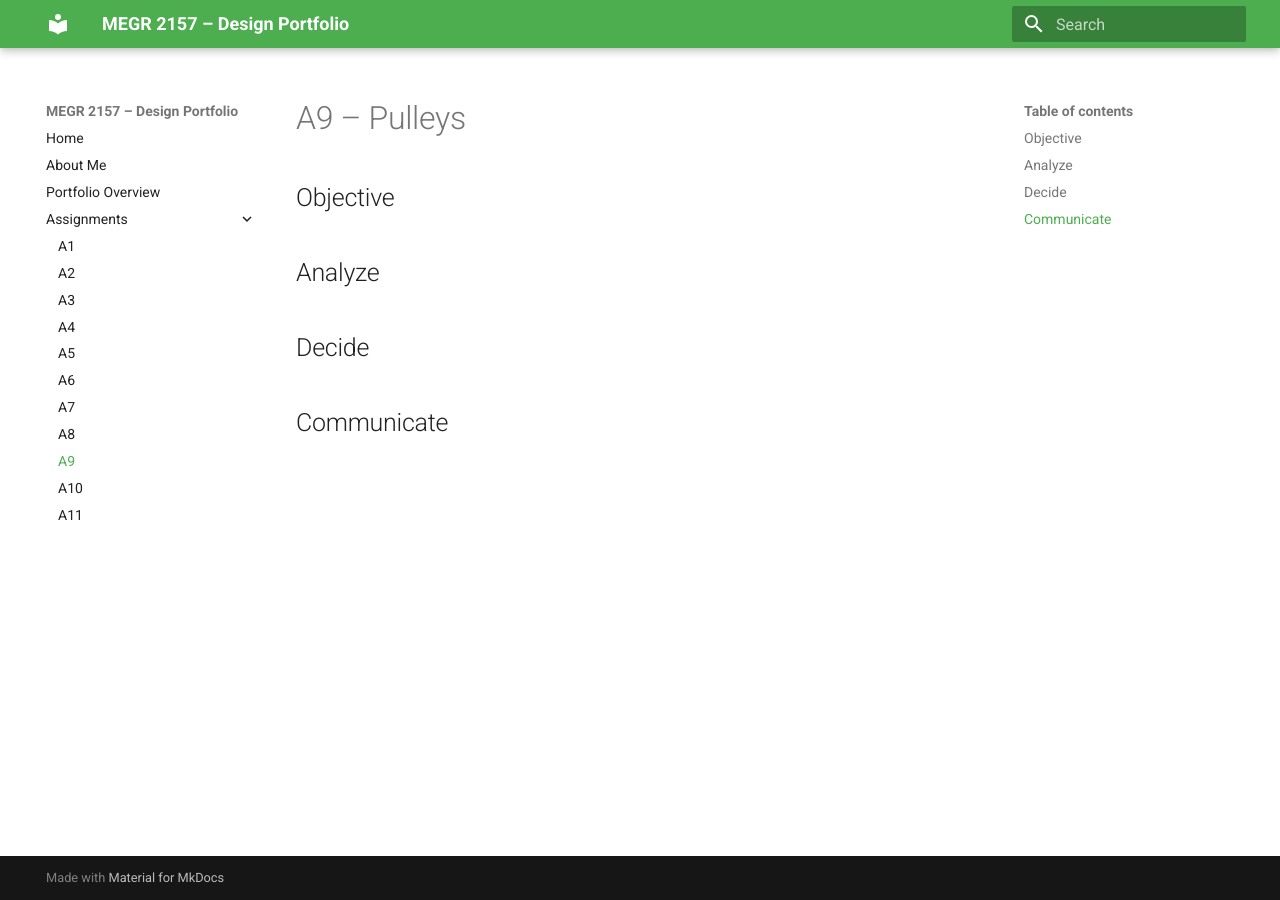
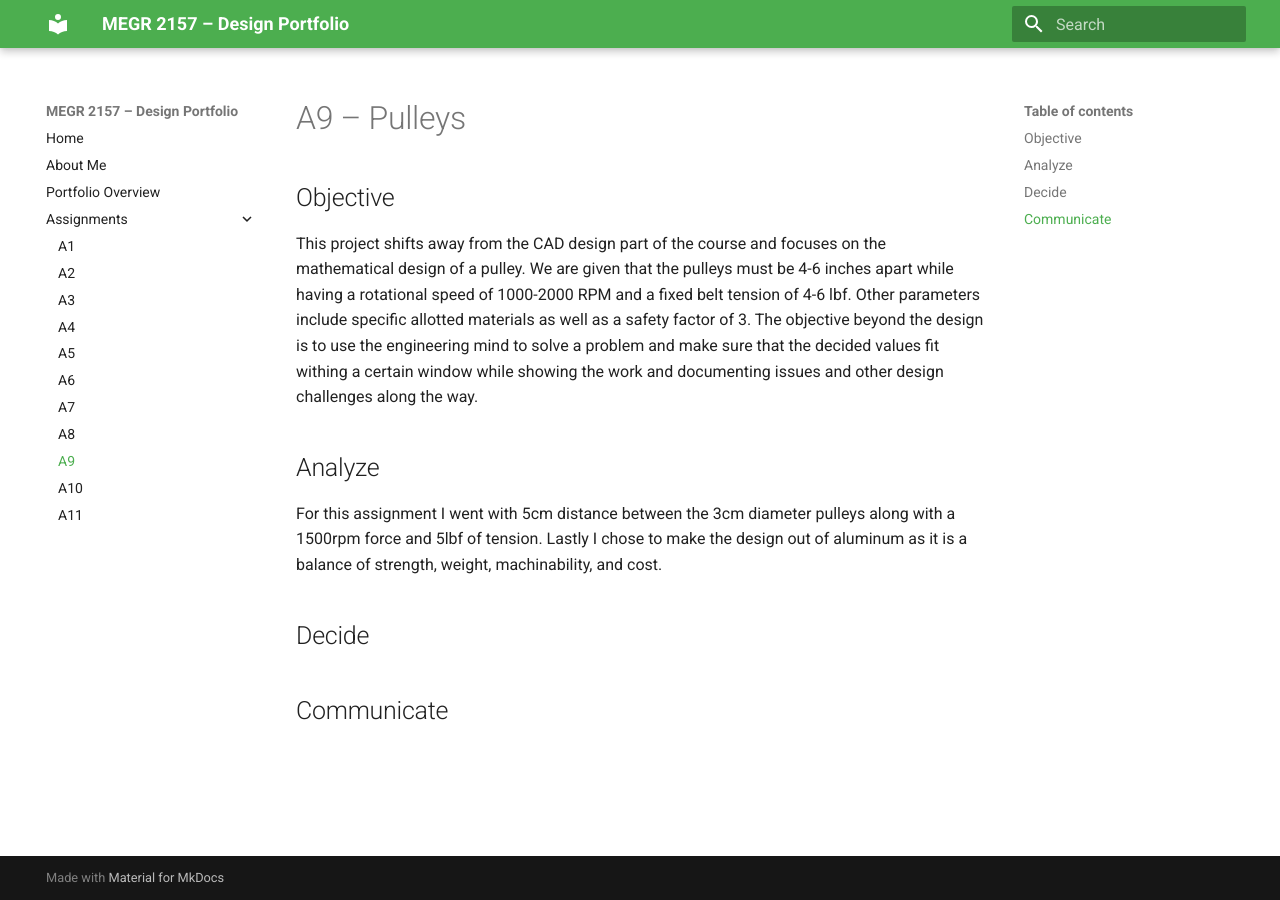
Before and after one commit to noaheme/design-projects-portfolio, an MkDocs documentation site: the page built from docs/assignments/A09/index.md, in a window 1280 px wide. Built offline with MkDocs 1.6.1 and Material for MkDocs 9.7.7, drawn with Linux system fonts in a browser that asks for light colours.

Commit message:
Update index.md

```diff
--- a/docs/assignments/A09/index.md
+++ b/docs/assignments/A09/index.md
@@ -2,8 +2,11 @@
 
 ## Objective
 
+This project shifts away from the CAD design part of the course and focuses on the mathematical design of a pulley. We are given that the pulleys must be 4-6 inches apart while having a rotational speed of 1000-2000 RPM and a fixed belt tension of 4-6 lbf. Other parameters include specific allotted materials as well as a safety factor of 3. The objective beyond the design is to use the engineering mind to solve a problem and make sure that the decided values fit withing a certain window while showing the work and documenting issues and other design challenges along the way.
 
 ## Analyze
+
+For this assignment I went with 5cm distance between the 3cm diameter pulleys along with a 1500rpm force and 5lbf of tension. Lastly I chose to make the design out of aluminum as it is a balance of strength, weight, machinability, and cost.
 
 
 ## Decide
```
